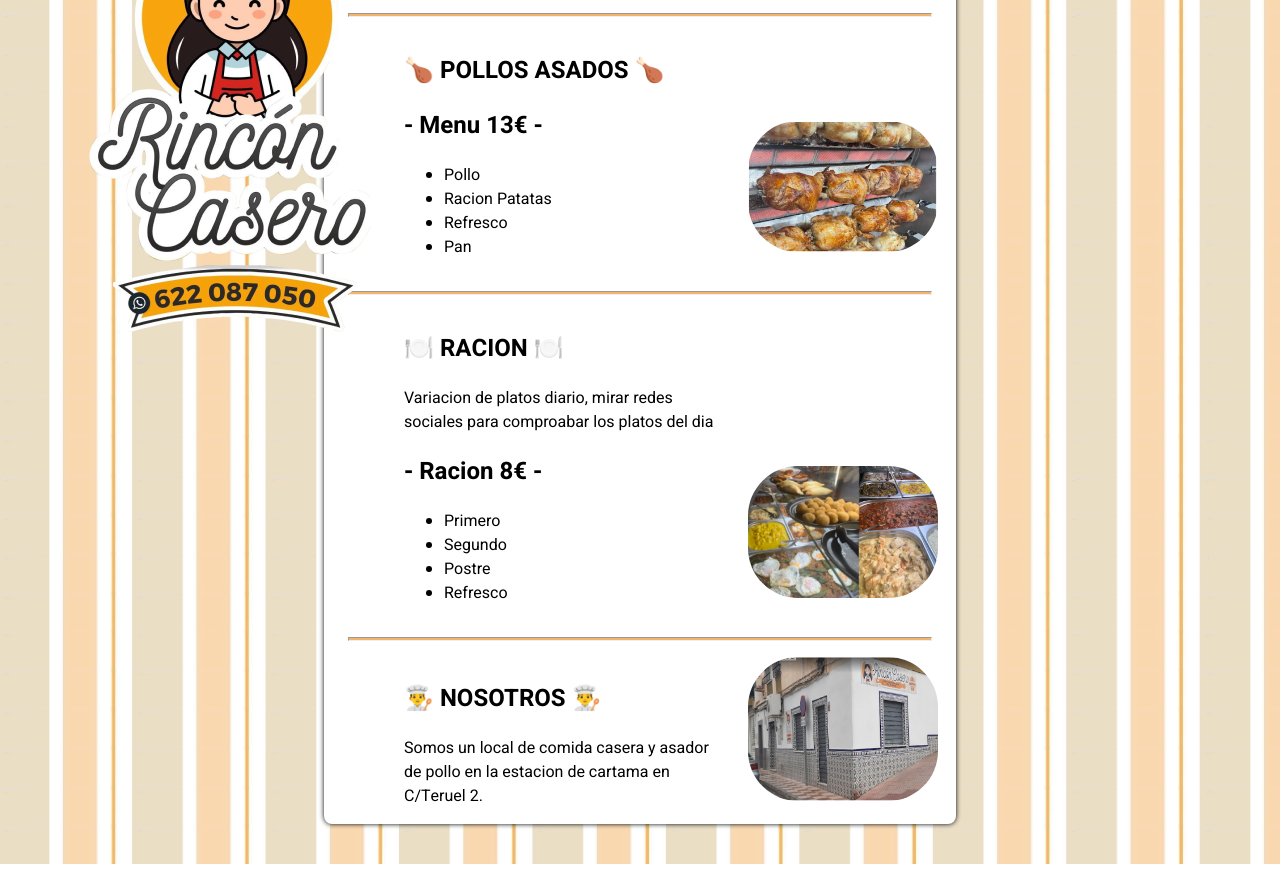
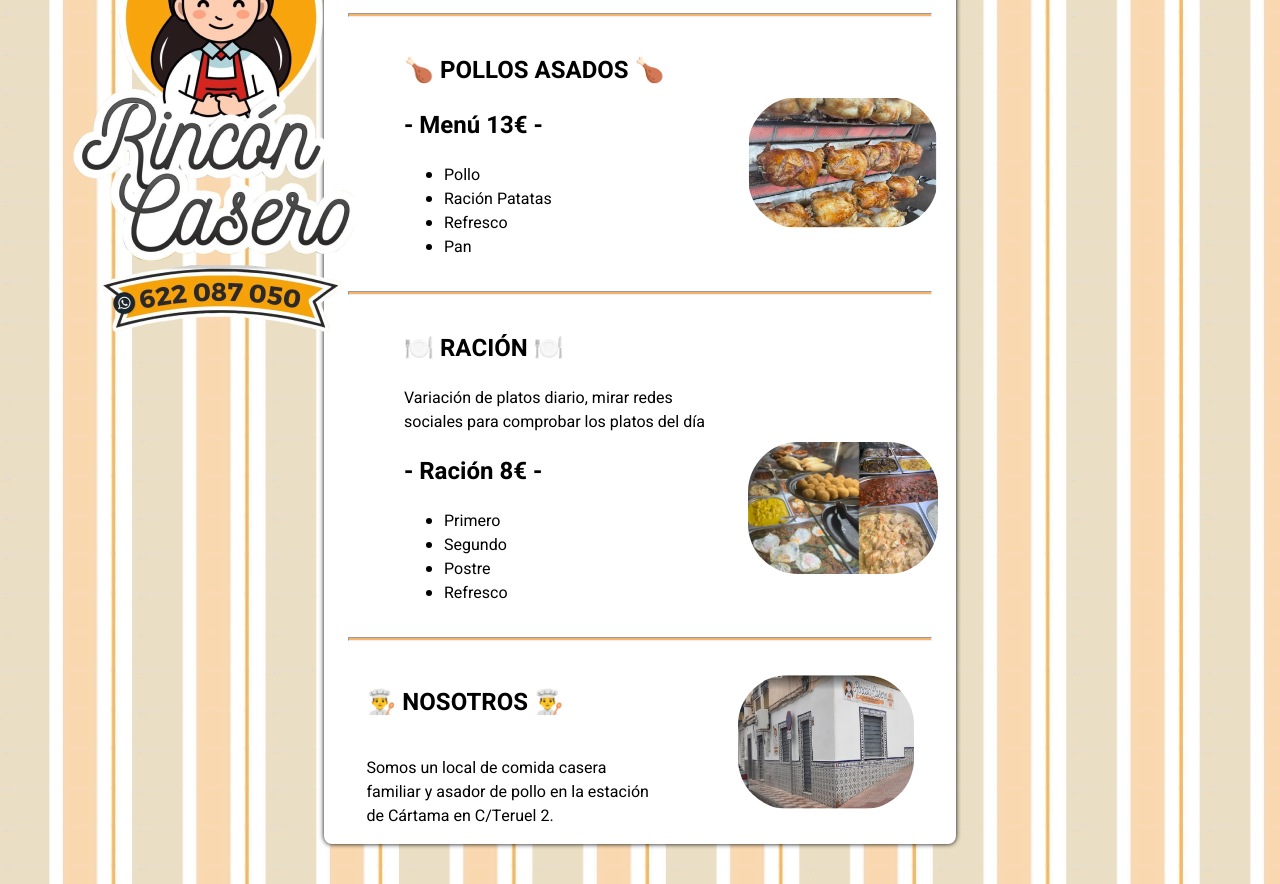
Before and after one commit to Adricarmona/RinconCasero, a plain HTML site: page src/index.html in a window 1280 px wide. Shown: the part 144-1028 px from the top of the page. Drawn offline with Linux system fonts and the light colour scheme.

Commit message:
1920 x 1080

```diff
--- a/src/index.html
+++ b/src/index.html
@@ -1,60 +1,58 @@
 <!DOCTYPE html>
-<html lang="en">
+<html lang="es">
 <head>
     <meta charset="UTF-8">
     <meta name="viewport" content="width=device-width, initial-scale=1.0">
     <link rel="shortcut icon" href="./assets/img/favicon.ico" type="image/x-icon">
     <link rel="stylesheet" href="style.css">
-    <title>Rincon Casero</title>
-    <!-- tipografias -->
+    <title>Rincón Casero</title>
+    <!-- tipografías -->
     <link rel="preconnect" href="https://fonts.googleapis.com">
     <link rel="preconnect" href="https://fonts.gstatic.com" crossorigin>
     <link href="https://fonts.googleapis.com/css2?family=Heebo:wght@100..900&display=swap" rel="stylesheet">
 </head>
 <body>
     <img id="beta" src="./assets/img/googlechromebeta_103880.webp" alt="google beta">
-    <img id="RinconCaseroIcono" src="./assets/img/riconoRinconCaseroIcono.png" alt="rincon casero icono">
-    <a href="tel:+34 622 08 70 50"><img id="Tfriconcasero" src="./assets/img/numeroTf.png" alt="numero de telefono rincon casero"></a>
+    <img id="RinconCaseroIcono" src="./assets/img/riconoRinconCaseroIcono.png" alt="rincón casero icono">
+    <a href="tel:+34 622 08 70 50"><img id="Tfriconcasero" src="./assets/img/numeroTf.png" alt="número de teléfono rincón casero"></a>
     <div id="medio">
-        <!--    LA BARRA DE NAVEGACION DE ARRIBA    -->
+        <!--    LA BARRA DE NAVEGACIÓN DE ARRIBA    -->
         <nav class="central">
             <div id="iconos">
                 <a href="https://www.instagram.com/_rinconcasero__"><img src="./assets/img/instagram.png" alt="instagram"></a>
                 <a href="https://www.facebook.com/p/Rinc%C3%B3n-Casero-61557275278000"><img src="./assets/img/facebook.png" alt="facebook"></a>
-                <a href="tel:+34 622 08 70 50"><img src="./assets/img/whasap.png" alt="whasap"></a>
+                <a href="tel:+34 622 08 70 50"><img src="./assets/img/whasap.png" alt="whatsapp"></a>
             </div>
             <div id="navegacion">
-                <img class="linea vertical" src="./assets/img/Line.png" alt="linea vertical">
+                <img class="linea vertical" src="./assets/img/Line.png" alt="línea vertical">
                 <h3>🍗 POLLOS</h3>
-                <img class="linea vertical" src="./assets/img/Line.png" alt="linea vertical">
-                <h3>🍽️ MENUS</h3>
-                <img class="linea vertical" src="./assets/img/Line.png" alt="linea vertical">
+                <img class="linea vertical" src="./assets/img/Line.png" alt="línea vertical">
+                <h3>🍽️ MENÚS</h3>
+                <img class="linea vertical" src="./assets/img/Line.png" alt="línea vertical">
                 <h3>👨‍🍳 NOSOTROS</h3>
             </div>
         </nav>
-
 
         <!--    LOS POLLOS      -->
         <hr class="central" id="linea">
         <div class="central" id="polloLaterales">
             <h2>🍗 POLLOS ASADOS 🍗</h2>
-            <h2>- Menu 13€ -</h2>
+            <h2>- Menú 13€ -</h2>
             <ul>
                 <li>Pollo</li>
-                <li>Racion Patatas</li>
+                <li>Ración Patatas</li>
                 <li>Refresco</li>
                 <li>Pan</li>
             </ul>
         </div>
         <img id="pollos" class="imagenes" src="./assets/img/pollos.png" alt="imagen de pollos del local">
 
-
         <!--    LAS RACIONES    -->
         <hr class="central" id="linea">
         <div class="central" id="polloLaterales">
-            <h2>🍽️  RACION 🍽️</h2>
-            <p>Variacion de platos diario, mirar redes sociales para comproabar los platos del dia</p>
-            <h2>- Racion 8€ - </h2>
+            <h2>🍽️ RACIÓN 🍽️</h2>
+            <p>Variación de platos diario, mirar redes sociales para comprobar los platos del día</p>
+            <h2>- Ración 8€ - </h2>
             <ul>
                 <li>Primero</li>
                 <li>Segundo</li>
@@ -62,19 +60,18 @@
                 <li>Refresco</li>
             </ul>
         </div>
-        <img id="comida" class="imagenes" src="./assets/img/comida4.png" alt="imagenes de comida">
+        <img id="comida" class="imagenes" src="./assets/img/comida4.png" alt="imágenes de comida">
 
-
-        <!--    QUIENES SOMOS   -->
+        <!--    QUIÉNES SOMOS   -->
         <hr class="central" id="linea">
-        <div class="central" id="nosotros">
-            <h2>👨‍🍳 NOSOTROS ‍‍👨‍🍳</h2>
-            <p>Somos un local de comida casera y asador de pollo en la estacion de cartama en C/Teruel 2.</p>
+        <div id="nosotros-container">
+            <div id="nosotros">
+                <h2>👨‍🍳 NOSOTROS 👨‍🍳</h2>
+                <p>Somos un local de comida casera familiar y asador de pollo en la estación de Cártama en C/Teruel 2.</p>
+            </div>
+            <img class="imagenes" src="./assets/img/local.png" alt="local rincón casero">
         </div>
-        <img class="imagenes" src="./assets/img/local.png" alt="local rinconcasero">
 
     </div>
-
-
 </body>
 </html>
--- a/src/style.css
+++ b/src/style.css
@@ -19,12 +19,12 @@ body {
 
 #RinconCaseroIcono { /* icono de jose fijo a la izquierda */
     position: fixed;
-    margin-left: 80px;
+    margin-left: 5%;
 }
 
 #Tfriconcasero { /* icono de jose fijo a la izquierda */
     position: fixed;
-    margin-left: 105px;
+    margin-left: 7%;
     margin-top: 360px;
 }
 
@@ -70,6 +70,9 @@ nav {
 .imagenes {
     width: 30%;
     border-radius: 50px;
+    width: 30%;
+    border-radius: 50px;
+    margin-bottom: 3vh;
 }
 
 /*  Los pollos  */
@@ -83,10 +86,20 @@ nav {
 
 
 /*   NOSOTROS   */
+#nosotros-container {
+    display: flex;
+    align-items: center; /* Centra los objetos */
+    justify-content: center; /* centra el texto en el medio */
+    gap: 10vh; /* espacio entre la imagen y el texto */
+    margin:3vh;
+}
+
 #nosotros {
     width: 50%;
-    margin-left: 10vh;
-    display: inline-block;
+    margin-left: 0; /* quita el margin de la izquierda para centrarlo bien */
+    display: flex;
+    flex-direction: column;
+    align-items: flex-start;
 }
 
 
@@ -97,3 +110,9 @@ nav {
     margin-top: -60px;
     margin-left: -20px;
 }
+
+
+/*      RESPONSIVE      */
+@media (max-width:1480px) {
+
+}
```
